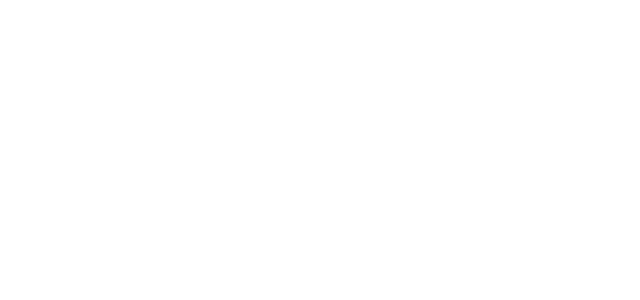
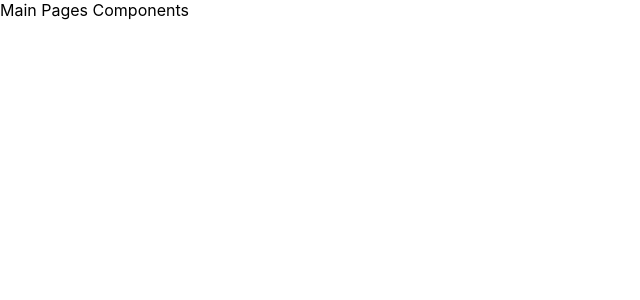
Before and after one commit to xuahugk2/Ecommerce, a React (Create React App) app in the folder client/: page / in a window 1280 px wide. Shown: the top 300 px of the page, without its empty margins (0-640 px from the left). Built offline with nearby package versions, Linux system fonts and the light colour scheme; the HTML template or start-up script is replaced by a standard one.

Commit message:
adding icon

```diff
--- a/client/src/App.js
+++ b/client/src/App.js
@@ -1,13 +1,16 @@
 import React from "react"
 import {BrowserRouter as Router} from 'react-router-dom'
 import {DataProvider} from './GlobalSate'
+import Header from './components/header/Header'
+import MainPages from './components/mainpages/Pages'
 
 function App() {
   return (
 	<DataProvider>
 		<Router>
 			<div className="App">
-
+				<Header/>
+				<MainPages/>
 			</div>
 		</Router>
 	</DataProvider>
--- a/client/src/components/header/Header.js
+++ b/client/src/components/header/Header.js
@@ -1,7 +1,11 @@
-import React from 'react'
+import React, { useContext } from 'react'
+import { GlobalSate } from '../../GlobalSate'
 
 export default function Header() {
+  const value = useContext(GlobalSate)
   return (
-    <div>Header</div>
+    <header>
+
+    </header>
   )
 }
--- a/client/src/components/mainpages/Pages.js
+++ b/client/src/components/mainpages/Pages.js
@@ -0,0 +1,9 @@
+import React from 'react'
+
+export default function Pages() {
+    return(
+        <div>
+            Main Pages Components
+        </div>
+    )
+}
--- a/client/src/index.css
+++ b/client/src/index.css
@@ -1,5 +1,7 @@
-body {
+* {
+  padding: 0;
   margin: 0;
+  box-sizing: border-box;
   font-family: -apple-system, BlinkMacSystemFont, 'Segoe UI', 'Roboto', 'Oxygen',
     'Ubuntu', 'Cantarell', 'Fira Sans', 'Droid Sans', 'Helvetica Neue',
     sans-serif;
```
Also changed, not shown: client/src/components/header/header.css (added).
